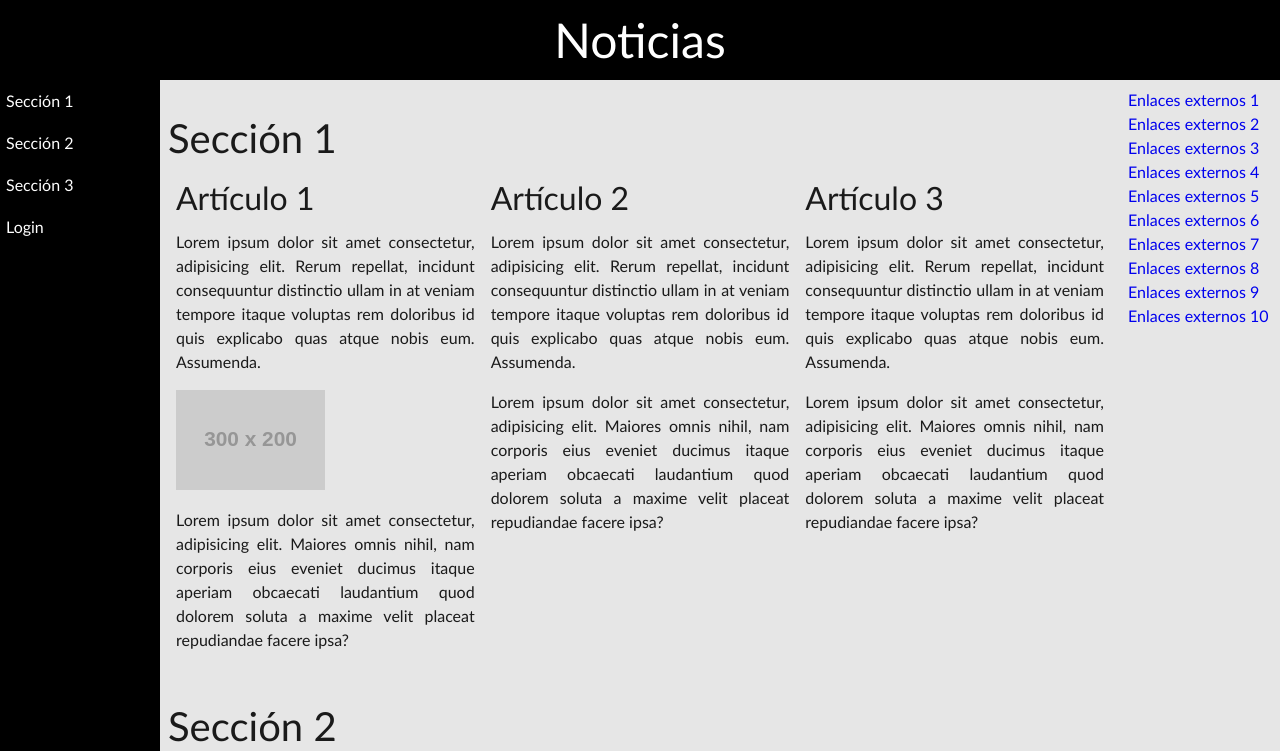
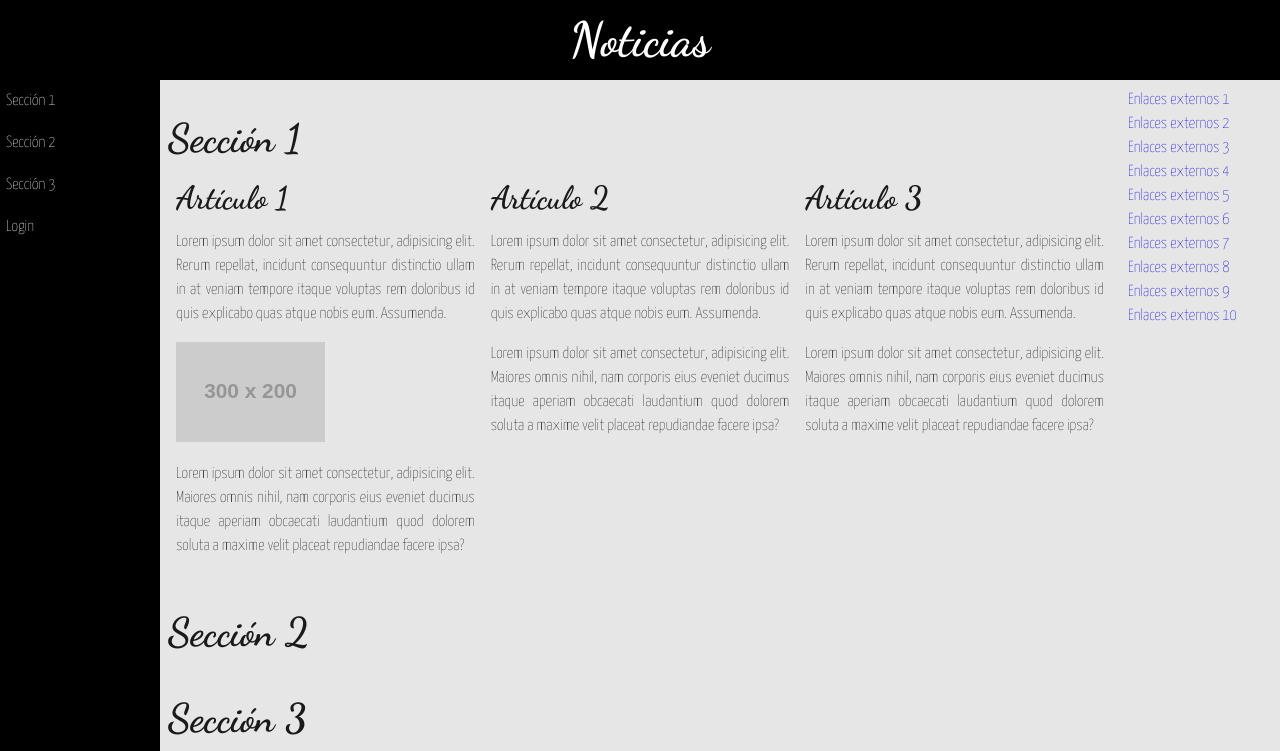
Before and after one commit to javierlete/2022-html, a plain HTML site: page EJEMPLO2/index.html in a window 1280 px wide. Shown: the top 751 px of the page. Drawn offline with Linux system fonts and the light colour scheme; placeholder pictures from the web are drawn by us.

Commit message:
Tipos de letra de Google

```diff
--- /dev/null
+++ b/EJEMPLO2/css/fonts.css
@@ -0,0 +1,63 @@
+/* vietnamese */
+@font-face {
+    font-family: 'Dancing Script';
+    font-style: normal;
+    font-weight: 700;
+    font-display: swap;
+    src: url(../fonts/Dancing_Script/DancingScript-VariableFont_wght.ttf) format('woff2');
+    unicode-range: U+0102-0103, U+0110-0111, U+0128-0129, U+0168-0169, U+01A0-01A1, U+01AF-01B0, U+1EA0-1EF9, U+20AB;
+  }
+  /* latin-ext */
+  @font-face {
+    font-family: 'Dancing Script';
+    font-style: normal;
+    font-weight: 700;
+    font-display: swap;
+    src: url(../fonts/Dancing_Script/DancingScript-VariableFont_wght.ttf) format('woff2');
+    unicode-range: U+0100-024F, U+0259, U+1E00-1EFF, U+2020, U+20A0-20AB, U+20AD-20CF, U+2113, U+2C60-2C7F, U+A720-A7FF;
+  }
+  /* latin */
+  @font-face {
+    font-family: 'Dancing Script';
+    font-style: normal;
+    font-weight: 700;
+    font-display: swap;
+    src: url(../fonts/Dancing_Script/DancingScript-VariableFont_wght.ttf) format('woff2');
+    unicode-range: U+0000-00FF, U+0131, U+0152-0153, U+02BB-02BC, U+02C6, U+02DA, U+02DC, U+2000-206F, U+2074, U+20AC, U+2122, U+2191, U+2193, U+2212, U+2215, U+FEFF, U+FFFD;
+  }
+  /* cyrillic */
+  @font-face {
+    font-family: 'Yanone Kaffeesatz';
+    font-style: normal;
+    font-weight: 200;
+    font-display: swap;
+    src: url(../fonts/Yanone_Kaffeesatz/YanoneKaffeesatz-VariableFont_wght.ttf) format('woff2');
+    unicode-range: U+0301, U+0400-045F, U+0490-0491, U+04B0-04B1, U+2116;
+  }
+  /* vietnamese */
+  @font-face {
+    font-family: 'Yanone Kaffeesatz';
+    font-style: normal;
+    font-weight: 200;
+    font-display: swap;
+    src: url(../fonts/Yanone_Kaffeesatz/YanoneKaffeesatz-VariableFont_wght.ttf) format('woff2');
+    unicode-range: U+0102-0103, U+0110-0111, U+0128-0129, U+0168-0169, U+01A0-01A1, U+01AF-01B0, U+1EA0-1EF9, U+20AB;
+  }
+  /* latin-ext */
+  @font-face {
+    font-family: 'Yanone Kaffeesatz';
+    font-style: normal;
+    font-weight: 200;
+    font-display: swap;
+    src: url(../fonts/Yanone_Kaffeesatz/YanoneKaffeesatz-VariableFont_wght.ttf) format('woff2');
+    unicode-range: U+0100-024F, U+0259, U+1E00-1EFF, U+2020, U+20A0-20AB, U+20AD-20CF, U+2113, U+2C60-2C7F, U+A720-A7FF;
+  }
+  /* latin */
+  @font-face {
+    font-family: 'Yanone Kaffeesatz';
+    font-style: normal;
+    font-weight: 200;
+    font-display: swap;
+    src: url(../fonts/Yanone_Kaffeesatz/YanoneKaffeesatz-VariableFont_wght.ttf) format('woff2');
+    unicode-range: U+0000-00FF, U+0131, U+0152-0153, U+02BB-02BC, U+02C6, U+02DA, U+02DC, U+2000-206F, U+2074, U+20AC, U+2122, U+2191, U+2193, U+2212, U+2215, U+FEFF, U+FFFD;
+  }
--- a/EJEMPLO2/css/noticias.css
+++ b/EJEMPLO2/css/noticias.css
@@ -18,7 +18,7 @@
 }
 
 body {
-    font-family: 'Gill Sans', 'Gill Sans MT', Calibri, 'Trebuchet MS', sans-serif;
+    font-family: 'Yanone Kaffeesatz', sans-serif;
     font-size: var(--tamano-letra);
 
     background-color: var(--color-fondo);
@@ -36,6 +36,10 @@ img {
 
 a {
     text-decoration: none;
+}
+
+h1, h2, h3, h4, h5, h6 {
+    font-family: 'Dancing Script', cursive;
 }
 
 h1 {
--- a/EJEMPLO2/index.html
+++ b/EJEMPLO2/index.html
@@ -9,6 +9,13 @@
 
     <link rel="icon" type="image/svg" href="/favicon.svg" />
 
+    <!-- <link rel="preconnect" href="https://fonts.googleapis.com">
+    <link rel="preconnect" href="https://fonts.gstatic.com" crossorigin>
+    <link
+        href="https://fonts.googleapis.com/css2?family=Dancing+Script:wght@700&family=Yanone+Kaffeesatz:wght@200&display=swap"
+        rel="stylesheet"> -->
+
+    <link rel="stylesheet" href="css/fonts.css">
     <link rel="stylesheet" href="css/reset.css">
     <link rel="stylesheet" href="css/noticias.css">
 
@@ -112,19 +119,25 @@
 
             <article id="marutxi">
                 <h3>Marutxi</h3>
-                <p>Lorem ipsum dolor, sit amet consectetur adipisicing elit. Facere nisi cupiditate voluptates, blanditiis molestias dicta delectus, incidunt et ab ad hic suscipit animi omnis. Dolore perferendis magni perspiciatis tempora ullam.</p>
+                <p>Lorem ipsum dolor, sit amet consectetur adipisicing elit. Facere nisi cupiditate voluptates,
+                    blanditiis molestias dicta delectus, incidunt et ab ad hic suscipit animi omnis. Dolore perferendis
+                    magni perspiciatis tempora ullam.</p>
 
                 <img src="http://placeimg.com/640/480/people/grayscale?1" alt="">
             </article>
             <article id="juanillo">
                 <h3>Juanillo</h3>
-                <p>Lorem ipsum dolor, sit amet consectetur adipisicing elit. Facere nisi cupiditate voluptates, blanditiis molestias dicta delectus, incidunt et ab ad hic suscipit animi omnis. Dolore perferendis magni perspiciatis tempora ullam.</p>
+                <p>Lorem ipsum dolor, sit amet consectetur adipisicing elit. Facere nisi cupiditate voluptates,
+                    blanditiis molestias dicta delectus, incidunt et ab ad hic suscipit animi omnis. Dolore perferendis
+                    magni perspiciatis tempora ullam.</p>
 
                 <img src="http://placeimg.com/640/480/people/grayscale?2" alt="">
             </article>
             <article id="petra">
                 <h3>Petra</h3>
-                <p>Lorem ipsum dolor, sit amet consectetur adipisicing elit. Facere nisi cupiditate voluptates, blanditiis molestias dicta delectus, incidunt et ab ad hic suscipit animi omnis. Dolore perferendis magni perspiciatis tempora ullam.</p>
+                <p>Lorem ipsum dolor, sit amet consectetur adipisicing elit. Facere nisi cupiditate voluptates,
+                    blanditiis molestias dicta delectus, incidunt et ab ad hic suscipit animi omnis. Dolore perferendis
+                    magni perspiciatis tempora ullam.</p>
 
                 <img src="http://placeimg.com/640/480/people/grayscale?3" alt="">
             </article>
```
Also changed, not shown: EJEMPLO2/fonts/Dancing_Script/DancingScript-VariableFont_wght.ttf (added), EJEMPLO2/fonts/Dancing_Script/OFL.txt (added), EJEMPLO2/fonts/Dancing_Script/README.txt (added), EJEMPLO2/fonts/Dancing_Script/static/DancingScript-Bold.ttf (added), EJEMPLO2/fonts/Dancing_Script/static/DancingScript-Medium.ttf (added), EJEMPLO2/fonts/Dancing_Script/static/DancingScript-Regular.ttf (added), EJEMPLO2/fonts/Dancing_Script/static/DancingScript-SemiBold.ttf (added), EJEMPLO2/fonts/Yanone_Kaffeesatz/OFL.txt (added), EJEMPLO2/fonts/Yanone_Kaffeesatz/README.txt (added), EJEMPLO2/fonts/Yanone_Kaffeesatz/YanoneKaffeesatz-VariableFont_wght.ttf (added), EJEMPLO2/fonts/Yanone_Kaffeesatz/static/YanoneKaffeesatz-Bold.ttf (added), EJEMPLO2/fonts/Yanone_Kaffeesatz/static/YanoneKaffeesatz-ExtraLight.ttf (added), EJEMPLO2/fonts/Yanone_Kaffeesatz/static/YanoneKaffeesatz-Light.ttf (added), EJEMPLO2/fonts/Yanone_Kaffeesatz/static/YanoneKaffeesatz-Medium.ttf (added), 2 more files.
